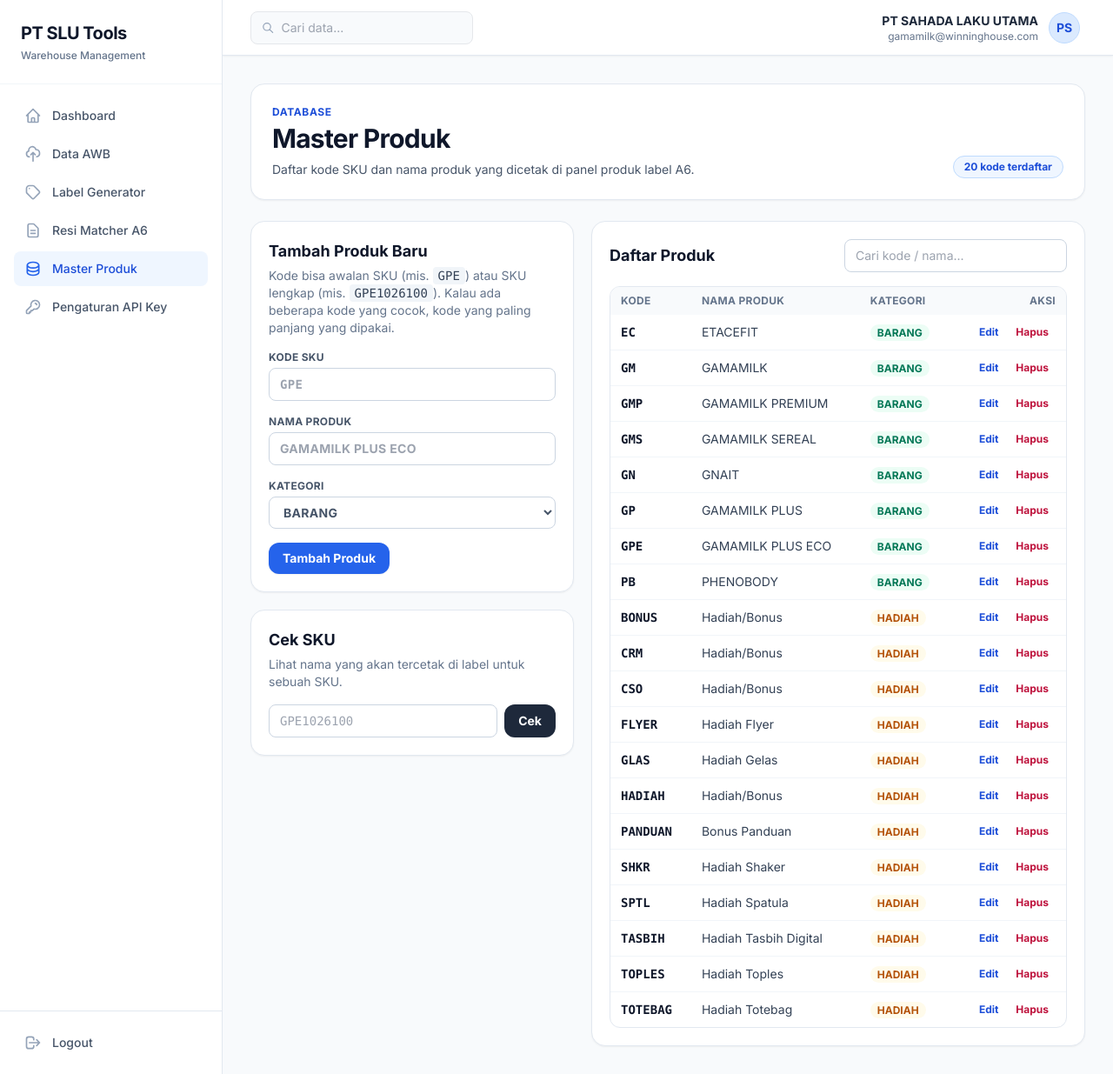
After one commit to serversahada-bit/ff-backend, a Flask app: page /produk in a window 1280 px wide. The commit adds this page. Shown: the whole page at 87% size. Run offline with Flask 3, Linux system fonts and the light colour scheme; data comes from the database, SQL or seed files in the repository; some libraries are stand-ins or nearby versions.

Commit message:
Add Master Produk database (MySQL/XAMPP) for SKU names
- Move SKU -> product name rules from resi_engine into a produk_rules
  table (MySQL via XAMPP), seeded with the previous hardcoded rules
- Add GAMAMILK PLUS ECO (GPE) product mapping
- New "Master Produk" page to add/edit/delete rules and check a SKU
- Longest matching code wins, so GPE is matched before GP

Co-Authored-By: Claude Opus 5.5 <noreply@anthropic.com>

```diff
--- a/app.py
+++ b/app.py
@@ -10,6 +10,7 @@ import pandas as pd
 from flask import Flask, flash, jsonify, redirect, render_template, request, send_file, session, url_for
 
 from modules import label_service
+from modules import produk_db
 from modules import resi_engine as eng
 from modules import scraper
 
@@ -24,6 +25,10 @@ DOWNLOAD_DIR = os.path.join(BASE_DIR, "downloads")
 os.makedirs(UPLOAD_DIR, exist_ok=True)
 os.makedirs(TMP_DIR, exist_ok=True)
 os.makedirs(DOWNLOAD_DIR, exist_ok=True)
+try:
+    produk_db.init_db()
+except produk_db.DBError as exc:
+    print(f"[!] {exc}")
 
 app = Flask(__name__)
 app.secret_key = os.environ.get("DASHBOARD_SECRET_KEY", "change-this-secret")
@@ -35,6 +40,7 @@ SIDEBAR_ITEMS = [
     {"key": "awb", "endpoint": "awb_page", "label": "Data AWB"},
     {"key": "label", "endpoint": "label_page", "label": "Label Generator"},
     {"key": "resi", "endpoint": "resi_page", "label": "Resi Matcher A6"},
+    {"key": "produk", "endpoint": "produk_page", "label": "Master Produk"},
     {"key": "api_settings", "endpoint": "api_settings_page", "label": "Pengaturan API Key"},
 ]
 
@@ -410,6 +416,8 @@ def _build_resi_output(df, col_resi, col_nama, col_telp, match_mode, max_pages,
         except Exception:
             docs[filename] = None
 
+    produk_rules = produk_db.load_rules()
+
     groups = defaultdict(list)
     for item in matched_items:
         groups[item["resi"]].append(item)
@@ -423,7 +431,7 @@ def _build_resi_output(df, col_resi, col_nama, col_telp, match_mode, max_pages,
                 continue
             png = eng.pdf_page_to_png_bytes(doc, item["page0"], zoom=zoom)
             row = df.iloc[int(item["matched_idx"])]
-            produk_lines = eng.build_product_lines_from_row(row, max_items=max_produk)
+            produk_lines = eng.build_product_lines_from_row(row, max_items=max_produk, rules=produk_rules)
             export_pages.append({"png_bytes": png, "produk": produk_lines, "resi": item["resi"]})
 
     for doc in docs.values():
@@ -555,6 +563,71 @@ def resi_reset():
         session.pop(key, None)
     flash("Reset OK.", "ok")
     return redirect(url_for("resi_page") + "#generate")
+
+
+@app.get("/produk")
+def produk_page():
+    rules = []
+    cek_sku = (request.args.get("cek") or "").strip()
+    cek_hasil = None
+    try:
+        rules = produk_db.list_rules()
+        if cek_sku:
+            row = pd.Series({"Produk 1 sku": cek_sku, "Produk 1 qty": "1"})
+            lines = eng.build_product_lines_from_row(row, max_items=1)
+            for cat in ["BOX", "BARANG", "HADIAH"]:
+                if lines[cat]:
+                    cek_hasil = {"kategori": cat, "nama": lines[cat][0][0]}
+                    break
+    except produk_db.DBError as exc:
+        flash(str(exc), "error")
+
+    edit_rule = None
+    edit_id = request.args.get("edit", type=int)
+    if edit_id:
+        edit_rule = next((r for r in rules if r["id"] == edit_id), None)
+
+    return render_template(
+        "produk.html",
+        active_page="produk",
+        rules=rules,
+        kategori_list=produk_db.KATEGORI,
+        cek_sku=cek_sku,
+        cek_hasil=cek_hasil,
+        edit_rule=edit_rule,
+    )
+
+
+@app.post("/produk/save")
+def produk_save():
+    rule_id = request.form.get("id", type=int)
+    kode = request.form.get("kode", "")
+    nama = request.form.get("nama", "")
+    kategori = request.form.get("kategori", "BARANG")
+    try:
+        if rule_id:
+            produk_db.update_rule(rule_id, kode, nama, kategori)
+            flash(f"Produk {produk_db.normalize_kode(kode)} berhasil diperbarui.", "ok")
+        else:
+            produk_db.add_rule(kode, nama, kategori)
+            flash(f"Produk {produk_db.normalize_kode(kode)} berhasil ditambahkan.", "ok")
+    except (ValueError, produk_db.DBError) as exc:
+        flash(str(exc), "error")
+        if rule_id:
+            return redirect(url_for("produk_page", edit=rule_id))
+    return redirect(url_for("produk_page"))
+
+
+@app.post("/produk/delete")
+def produk_delete():
+    rule_id = request.form.get("id", type=int)
+    if rule_id:
+        try:
+            produk_db.delete_rule(rule_id)
+            flash("Produk dihapus.", "ok")
+        except produk_db.DBError as exc:
+            flash(str(exc), "error")
+    return redirect(url_for("produk_page"))
 
 
 @app.after_request
--- a/requirements.txt
+++ b/requirements.txt
@@ -9,3 +9,4 @@ PyMuPDF==1.24.10
 reportlab==4.2.2
 gunicorn
 playwright
+PyMySQL
--- /dev/null
+++ b/templates/produk.html
@@ -0,0 +1,168 @@
+{% extends "base.html" %}
+
+{% block title %}Master Produk | PTSLU{% endblock %}
+
+{% block content %}
+<section class="mb-6 rounded-2xl border border-slate-200 bg-white p-5 shadow-sm sm:p-6">
+  <div class="flex flex-col gap-4 sm:flex-row sm:items-end sm:justify-between">
+    <div>
+      <p class="text-xs font-bold uppercase tracking-wider text-blue-700">Database</p>
+      <h1 class="mt-1 text-2xl font-extrabold tracking-tight text-slate-900 sm:text-3xl">Master Produk</h1>
+      <p class="mt-2 text-sm text-slate-600">Daftar kode SKU dan nama produk yang dicetak di panel produk label A6.</p>
+    </div>
+    <span class="inline-flex items-center rounded-full border border-blue-200 bg-blue-50 px-3 py-1 text-xs font-bold text-blue-700">
+      {{ rules|length }} kode terdaftar
+    </span>
+  </div>
+</section>
+
+<section class="grid gap-5 xl:grid-cols-5">
+  <div class="space-y-5 xl:col-span-2">
+    <article class="rounded-2xl border border-slate-200 bg-white p-5 shadow-sm">
+      <h2 class="text-lg font-extrabold text-slate-900">{% if edit_rule %}Edit Produk{% else %}Tambah Produk Baru{% endif %}</h2>
+      <p class="mt-1 text-sm text-slate-500">
+        Kode bisa awalan SKU (mis. <span class="rounded bg-slate-100 px-1.5 py-0.5 font-mono text-slate-700">GPE</span>)
+        atau SKU lengkap (mis. <span class="rounded bg-slate-100 px-1.5 py-0.5 font-mono text-slate-700">GPE1026100</span>).
+        Kalau ada beberapa kode yang cocok, kode yang paling panjang yang dipakai.
+      </p>
+
+      <form action="{{ url_for('produk_save') }}" method="post" class="mt-4 space-y-4">
+        {% if edit_rule %}<input type="hidden" name="id" value="{{ edit_rule.id }}">{% endif %}
+
+        <label class="block text-xs font-bold uppercase tracking-wide text-slate-600">
+          Kode SKU
+          <input
+            type="text"
+            name="kode"
+            required
+            value="{{ edit_rule.kode if edit_rule else '' }}"
+            placeholder="GPE"
+            class="mt-1 w-full rounded-lg border border-slate-300 bg-white px-3 py-2 font-mono text-sm uppercase outline-none ring-blue-100 focus:border-blue-400 focus:ring-4"
+          >
+        </label>
+
+        <label class="block text-xs font-bold uppercase tracking-wide text-slate-600">
+          Nama Produk
+          <input
+            type="text"
+            name="nama"
+            required
+            value="{{ edit_rule.nama if edit_rule else '' }}"
+            placeholder="GAMAMILK PLUS ECO"
+            class="mt-1 w-full rounded-lg border border-slate-300 bg-white px-3 py-2 text-sm outline-none ring-blue-100 focus:border-blue-400 focus:ring-4"
+          >
+        </label>
+
+        <label class="block text-xs font-bold uppercase tracking-wide text-slate-600">
+          Kategori
+          <select
+            name="kategori"
+            class="mt-1 w-full rounded-lg border border-slate-300 bg-white px-3 py-2 text-sm outline-none ring-blue-100 focus:border-blue-400 focus:ring-4"
+          >
+            {% for k in kategori_list %}
+              <option value="{{ k }}" {% if edit_rule and edit_rule.kategori == k %}selected{% endif %}>{{ k }}</option>
+            {% endfor %}
+          </select>
+        </label>
+
+        <div class="flex flex-wrap gap-2">
+          <button type="submit" class="inline-flex items-center rounded-xl bg-blue-600 px-4 py-2 text-sm font-bold text-white shadow-sm hover:bg-blue-700">
+            {% if edit_rule %}Simpan Perubahan{% else %}Tambah Produk{% endif %}
+          </button>
+          {% if edit_rule %}
+            <a href="{{ url_for('produk_page') }}" class="inline-flex items-center rounded-xl border border-slate-300 bg-white px-4 py-2 text-sm font-bold text-slate-700 hover:bg-slate-50">
+              Batal
+            </a>
+          {% endif %}
+        </div>
+      </form>
+    </article>
+
+    <article class="rounded-2xl border border-slate-200 bg-white p-5 shadow-sm">
+      <h2 class="text-lg font-extrabold text-slate-900">Cek SKU</h2>
+      <p class="mt-1 text-sm text-slate-500">Lihat nama yang akan tercetak di label untuk sebuah SKU.</p>
+      <form action="{{ url_for('produk_page') }}" method="get" class="mt-4 flex gap-2">
+        <input
+          type="text"
+          name="cek"
+          value="{{ cek_sku }}"
+          placeholder="GPE1026100"
+          class="w-full rounded-lg border border-slate-300 bg-white px-3 py-2 font-mono text-sm uppercase outline-none ring-blue-100 focus:border-blue-400 focus:ring-4"
+        >
+        <button type="submit" class="inline-flex items-center rounded-xl bg-slate-800 px-4 py-2 text-sm font-bold text-white hover:bg-slate-900">Cek</button>
+      </form>
+      {% if cek_sku %}
+        <div class="mt-3 rounded-xl border border-slate-200 bg-slate-50 px-3 py-2 text-sm">
+          {% if cek_hasil %}
+            <p class="text-xs font-bold uppercase text-slate-500">{{ cek_hasil.kategori }}</p>
+            <p class="font-semibold text-slate-900">{{ cek_hasil.nama }}</p>
+          {% else %}
+            <p class="text-slate-600">Tidak terbaca.</p>
+          {% endif %}
+        </div>
+      {% endif %}
+    </article>
+  </div>
+
+  <article class="rounded-2xl border border-slate-200 bg-white p-5 shadow-sm xl:col-span-3">
+    <div class="flex flex-col gap-3 sm:flex-row sm:items-center sm:justify-between">
+      <h2 class="text-lg font-extrabold text-slate-900">Daftar Produk</h2>
+      <input
+        id="produkSearch"
+        type="text"
+        placeholder="Cari kode / nama..."
+        class="w-full rounded-lg border border-slate-300 bg-white px-3 py-2 text-sm outline-none ring-blue-100 focus:border-blue-400 focus:ring-4 sm:w-64"
+      >
+    </div>
+
+    <div class="mt-4 overflow-x-auto rounded-xl border border-slate-200">
+      <table class="w-full text-left text-sm">
+        <thead class="bg-slate-50 text-xs font-bold uppercase tracking-wide text-slate-500">
+          <tr>
+            <th class="px-3 py-2">Kode</th>
+            <th class="px-3 py-2">Nama Produk</th>
+            <th class="px-3 py-2">Kategori</th>
+            <th class="px-3 py-2 text-right">Aksi</th>
+          </tr>
+        </thead>
+        <tbody id="produkRows" class="divide-y divide-slate-100">
+          {% for r in rules %}
+            <tr class="{% if edit_rule and edit_rule.id == r.id %}bg-blue-50{% else %}hover:bg-slate-50{% endif %}">
+              <td class="px-3 py-2 font-mono font-semibold text-slate-900">{{ r.kode }}</td>
+              <td class="px-3 py-2 text-slate-700">{{ r.nama }}</td>
+              <td class="px-3 py-2">
+                <span class="rounded-full px-2 py-0.5 text-xs font-bold
+                  {% if r.kategori == 'HADIAH' %}bg-amber-50 text-amber-700{% elif r.kategori == 'BOX' %}bg-slate-100 text-slate-700{% else %}bg-emerald-50 text-emerald-700{% endif %}">
+                  {{ r.kategori }}
+                </span>
+              </td>
+              <td class="whitespace-nowrap px-3 py-2 text-right">
+                <a href="{{ url_for('produk_page', edit=r.id) }}" class="rounded-lg px-2 py-1 text-xs font-bold text-blue-700 hover:bg-blue-50">Edit</a>
+                <form action="{{ url_for('produk_delete') }}" method="post" class="inline" onsubmit="return confirm('Hapus kode {{ r.kode }}?');">
+                  <input type="hidden" name="id" value="{{ r.id }}">
+                  <button type="submit" class="rounded-lg px-2 py-1 text-xs font-bold text-rose-700 hover:bg-rose-50">Hapus</button>
+                </form>
+              </td>
+            </tr>
+          {% else %}
+            <tr><td colspan="4" class="px-3 py-8 text-center text-slate-500">Belum ada data produk.</td></tr>
+          {% endfor %}
+        </tbody>
+      </table>
+    </div>
+  </article>
+</section>
+
+<script>
+  (function () {
+    const search = document.getElementById("produkSearch");
+    const rows = document.querySelectorAll("#produkRows tr");
+    search.addEventListener("input", function () {
+      const q = search.value.trim().toLowerCase();
+      rows.forEach(function (tr) {
+        tr.style.display = tr.textContent.toLowerCase().includes(q) ? "" : "none";
+      });
+    });
+  })();
+</script>
+{% endblock %}
--- a/templates/sidebar.html
+++ b/templates/sidebar.html
@@ -35,6 +35,9 @@
                 {% elif item.key == 'resi' %}
                 <!-- Document Icon -->
                 <path stroke-linecap="round" stroke-linejoin="round" stroke-width="2" d="M9 12h6m-6 4h6m2 5H7a2 2 0 01-2-2V5a2 2 0 012-2h5.586a1 1 0 01.707.293l5.414 5.414a1 1 0 01.293.707V19a2 2 0 01-2 2z"></path>
+                {% elif item.key == 'produk' %}
+                <!-- Database Icon -->
+                <path stroke-linecap="round" stroke-linejoin="round" stroke-width="2" d="M4 7v10c0 2.21 3.582 4 8 4s8-1.79 8-4V7M4 7c0 2.21 3.582 4 8 4s8-1.79 8-4M4 7c0-2.21 3.582-4 8-4s8 1.79 8 4m0 5c0 2.21-3.582 4-8 4s-8-1.79-8-4"></path>
                 {% elif item.key == 'api_settings' %}
                 <!-- Key Icon -->
                 <path stroke-linecap="round" stroke-linejoin="round" stroke-width="2" d="M15 7a2 2 0 012 2m4 0a6 6 0 01-7.743 5.743L11 17H9v2H7v2H4a1 1 0 01-1-1v-2.586a1 1 0 01.293-.707l5.964-5.964A6 6 0 1121 9z"></path>
```
Also changed, not shown: modules/produk_db.py (added, +187 -0 lines), modules/resi_engine.py (+10 -41 lines), README.md, 1 other file.
